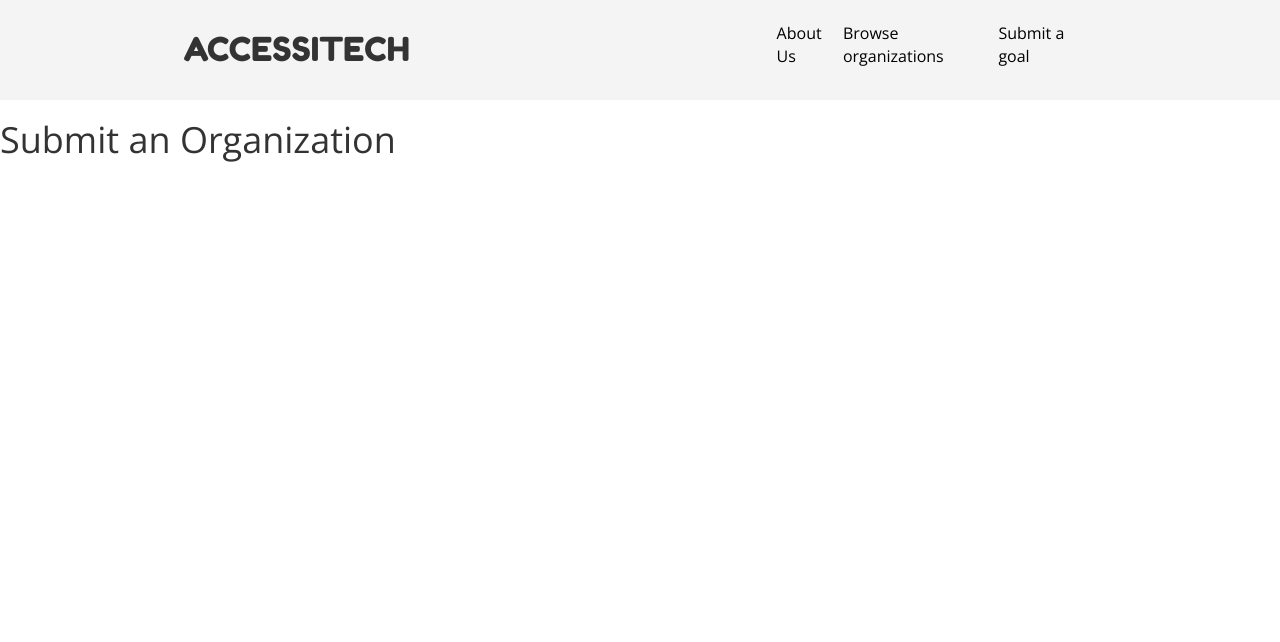
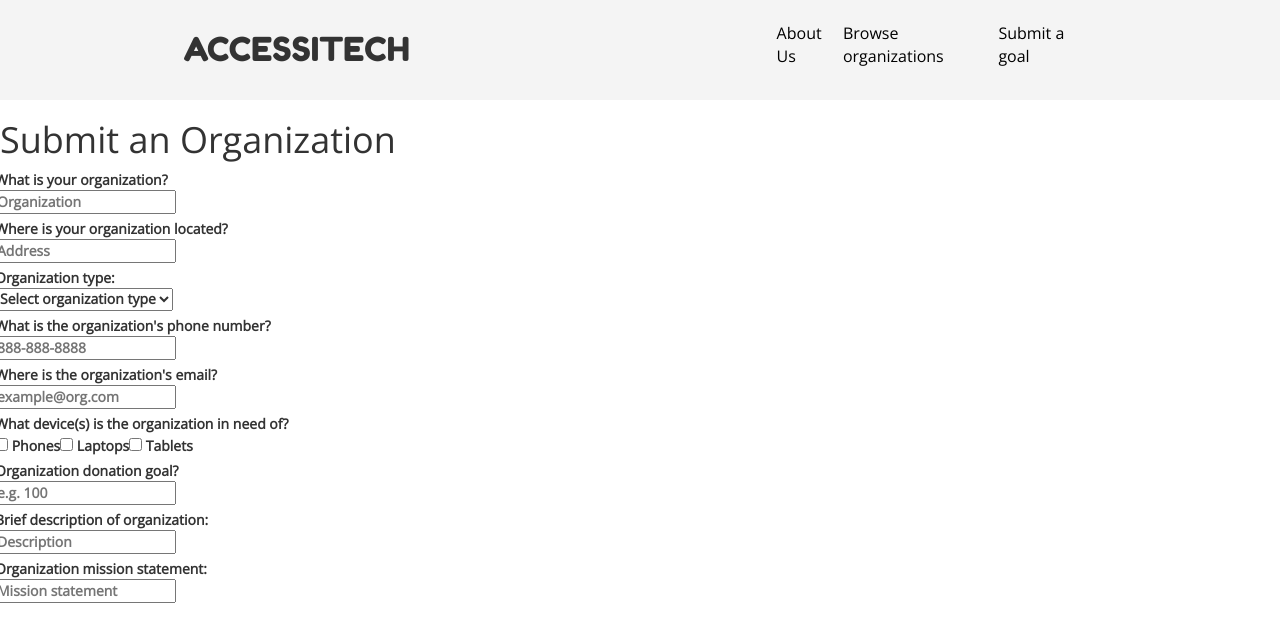
Before and after one commit to autumn-info-442a/team-a, a React (Create React App) app in the folder my-app/: page /submitOrg in a window 1280 px wide. Shown: the top 642 px of the page. Built offline with nearby package versions, Linux system fonts and the light colour scheme.

Commit message:
add submitOrgForm structure

```diff
--- a/my-app/src/components/SubmitOrg/submitOrg.js
+++ b/my-app/src/components/SubmitOrg/submitOrg.js
@@ -95,8 +95,86 @@ class submitOrg extends Component {
                         <div id = "submit org form">
                             <form>
                                 <h1>Submit an Organization</h1>
+                                <div>
+                                    <div className="form-row">
+                                        <label>
+                                            <div className ="label-text">What is your organization?</div>
+                                            <input type="text" id="name" placeholder="Organization" value={this.state.Name} onChange={this.handleNameChange} />
+                                        </label>
+                                    </div>
+
+                                    <div className="form-row">
+                                        <label>
+                                            <div className ="label-text">Where is your organization located?</div>
+                                            <input type="text" id="address" placeholder="Address" value={this.state.Address} onChange={this.handleAddressChange} />
+                                        </label>
+                                    </div>
+
+                                    <div className="form-row">
+                                        <label className="num">
+                                            <div className="label-text">Organization type:</div>
+                                            <select id="myList" value={this.state.Type} onChange={this.handleTypeChange}>
+                                            <option value="0">Select organization type</option>
+                                            <option value="1">Medical</option>
+                                            <option value="2">Educational</option>
+                                            <option value="3">Occupational</option>
+                                            <option value="4">Military</option>
+                                            </select>
+                                        </label>
+                                    </div>
+
+                                    <div className="form-row">
+                                        <label>
+                                            <div className ="label-text">What is the organization's phone number?</div>
+                                            <input type="text" id="phone" placeholder="888-888-8888" value={this.state.Phone} onChange={this.handlePhoneChange} />
+                                        </label>
+                                    </div>
+
+                                    <div className="form-row">
+                                        <label>
+                                            <div className ="label-text">Where is the organization's email?</div>
+                                            <input type="text" id="email" placeholder="example@org.com" value={this.state.Email} onChange={this.handleEmailChange} />
+                                        </label>
+                                    </div>
+
+                                    <div className="form-row">
+                                        <label>
+                                            <div className ="label-text">What device(s) is the organization in need of?</div>
+                                            <div onChange={this.handleNeedChange}>
+                                                <input type="checkbox" value="Phones" name="need" /> Phones
+                                                <input type="checkbox" value="Laptops" name="need" /> Laptops
+                                                <input type="checkbox" value="Tablets" name="need" /> Tablets
+                                            </div>
+                                        </label>
+                                    </div>
+
+                                    <div className="form-row">
+                                        <label>
+                                            <div className ="label-text">Organization donation goal?</div>
+                                            <input type="text" id="goal" placeholder="e.g. 100" value={this.state.Goal} onChange={this.handleGoalChange} />
+                                        </label>
+                                    </div>
+
+                                    <div className="form-row">
+                                        <label>
+                                            <div className ="label-text">Brief description of organization:</div>
+                                            <input type="text" id="description" placeholder="Description" value={this.state.Description} onChange={this.handleDescriptionChange} />
+                                        </label>
+                                    </div>
+
+                                    <div className="form-row">
+                                        <label>
+                                            <div className ="label-text">Organization mission statement:</div>
+                                            <input type="text" id="mission" placeholder="Mission statement" value={this.state.Mission} onChange={this.handleMissionChange} />
+                                        </label>
+                                    </div>
+
+
+
+                                </div>
                             </form>
                         </div>
+
                     </div>
                 </main>
             </div>
```
